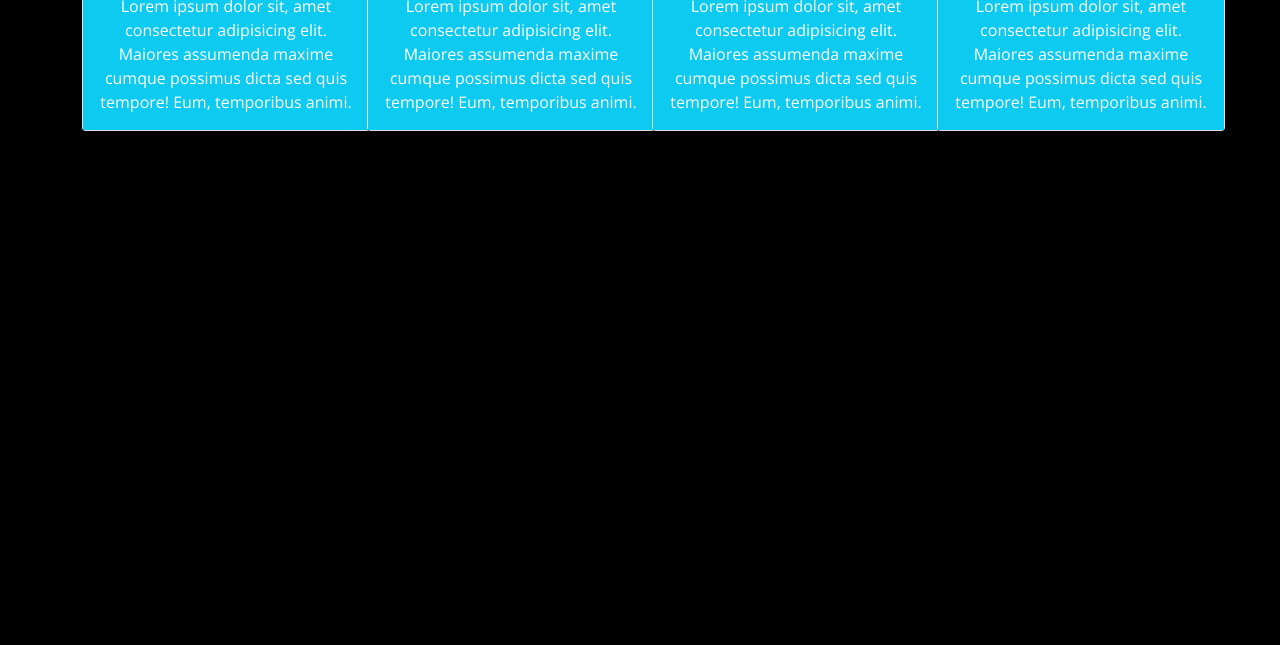
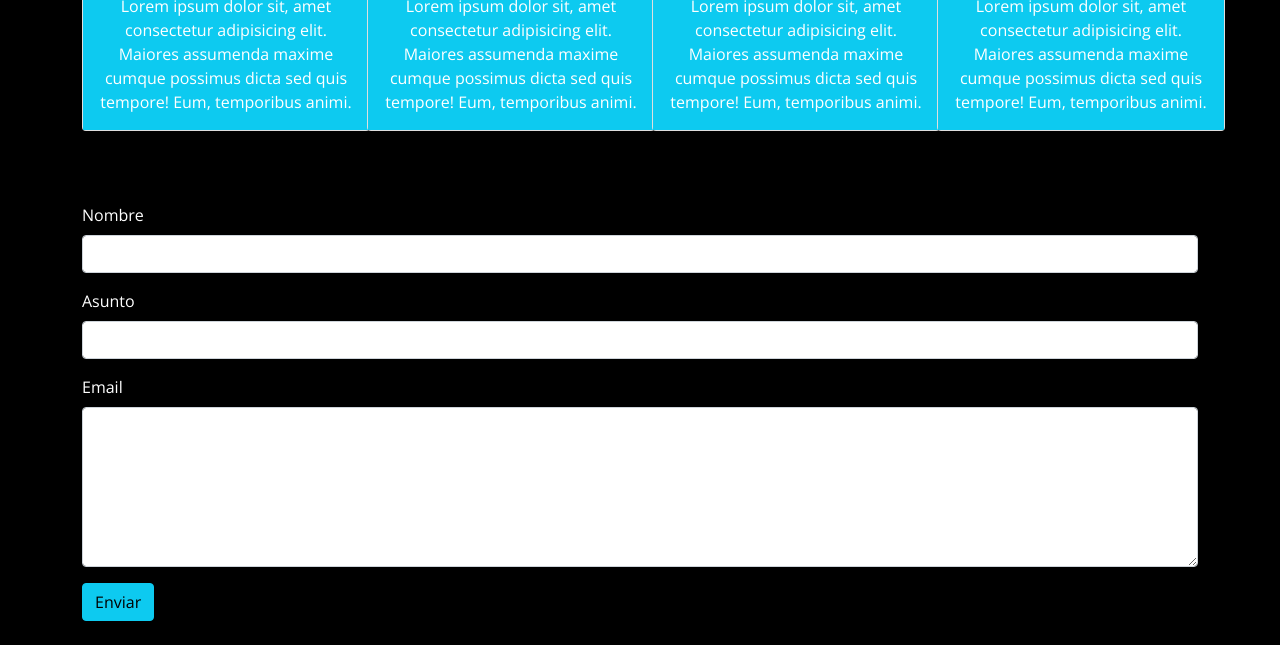
Before and after one commit to Charlie2208/examen_1, a plain HTML site: page index.html in a window 1280 px wide. Shown: the part 1983-2628 px from the top of the page. Before the commit the page ends 2162 px from the top, so only its background shows below. Drawn offline with nearby package versions, Linux system fonts and the light colour scheme.

Commit message:
agregue el formulario

```diff
--- a/index.html
+++ b/index.html
@@ -74,7 +74,7 @@
 
 <!-- QUIENES SOMOS -->
 
-<section id="quienes-somos" class="container text-center my-5">
+<section id="quienes-somos" class="container text-center my-5 d-none d-md-block">
 
     <h1 class="display-4 my-5">¿Quienes somos?</h1>
 
@@ -147,9 +147,42 @@
     </div>
 
   </div>
-
 </section>
 
+<!-- CONTACTO -->
+
+
+<div class="container py-4">
+
+  <!-- Bootstrap 5 starter form -->
+  <form id="contactForm">
+
+    <!-- Name input -->
+    <div class="mb-3">
+      <label class="form-label" >Nombre</label>
+      <input class="form-control" id="name" type="text" placeholder=>
+    </div>
+
+    <!-- Email address input -->
+    <div class="mb-3">
+      <label class="form-label">Asunto</label>
+      <input class="form-control" id="emailAddress" type="email" placeholder=>
+    </div>
+
+    <!-- Message input -->
+    <div class="mb-3">
+      <label class="form-label">Email</label>
+      <textarea class="form-control" id="message" type="text"  style="height: 10rem;"></textarea>
+    </div>
+
+    <!-- Form submit button -->
+    <div class=>
+      <button class="btn btn-info " type="submit">Enviar</button>
+    </div>
+
+  </form>
+
+</div>
 
 
 
```
